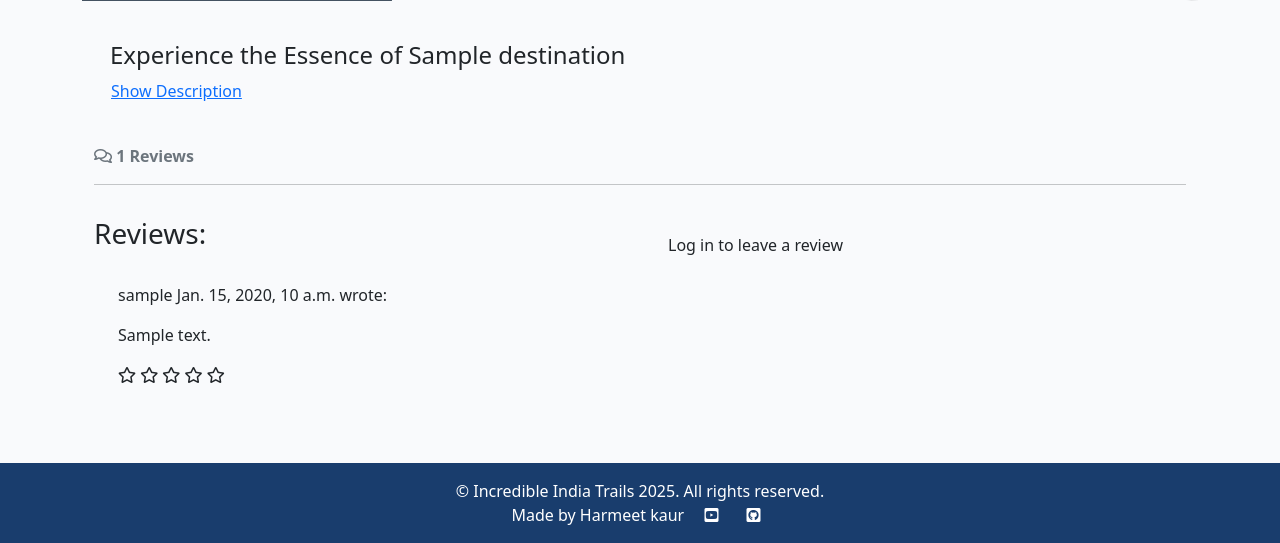
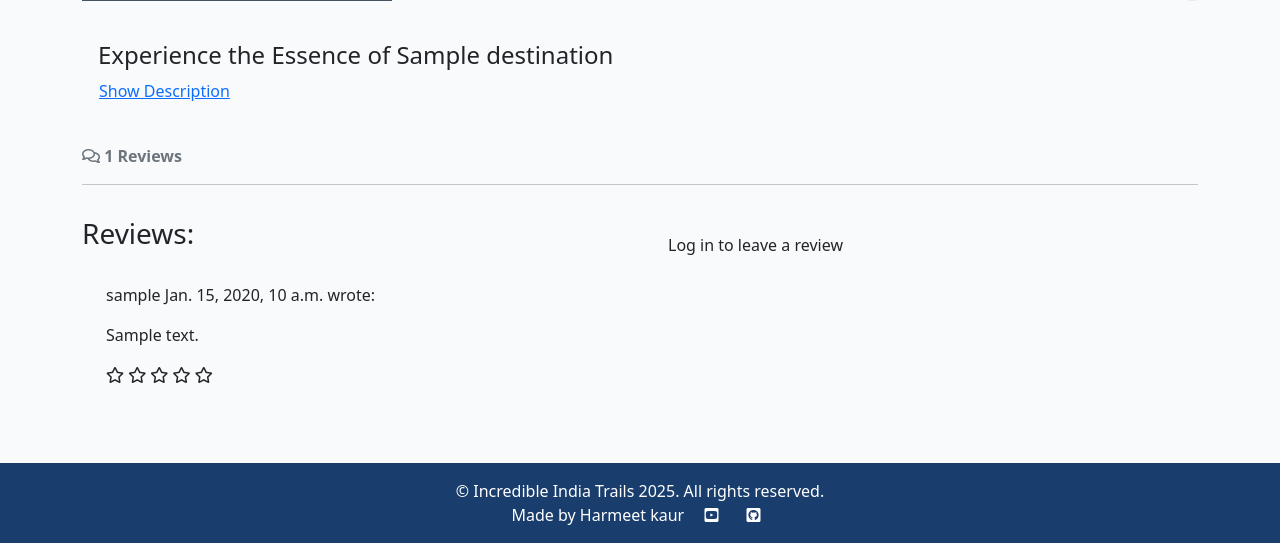
Before and after one commit to Harmeetkaur13/Incredible-India-Trails, a Django app: a page that uses templates/basefile.html in a window 1280 px wide. Shown: the part 257-800 px from the top of the page. Run offline with Django 5.2, Linux system fonts and the light colour scheme; tables that the repository leaves empty hold one stand-in row (values such as "Sample post"); some libraries are stand-ins or nearby versions.

Commit message:
remove stray main and span

```diff
--- a/destination/templates/destination/view_destination.html
+++ b/destination/templates/destination/view_destination.html
@@ -62,7 +62,6 @@
     }
 </script>
 
-<div class="container">
 <div class="container">
     <div class="row">
         <div class="col card mb-4 mt-1 left top">
--- a/templates/basefile.html
+++ b/templates/basefile.html
@@ -79,7 +79,7 @@
                     {{ user.username }}
                 </span>
                 {% else %}
-                <span class="navbar-text text-muted me-3"></span>
+                <span class="navbar-text text-muted me-3">
                     Let's explore the beauty of India
                 </span>
                 {% endif %}
```
Lines whose indentation alone changed are shown as unchanged.
